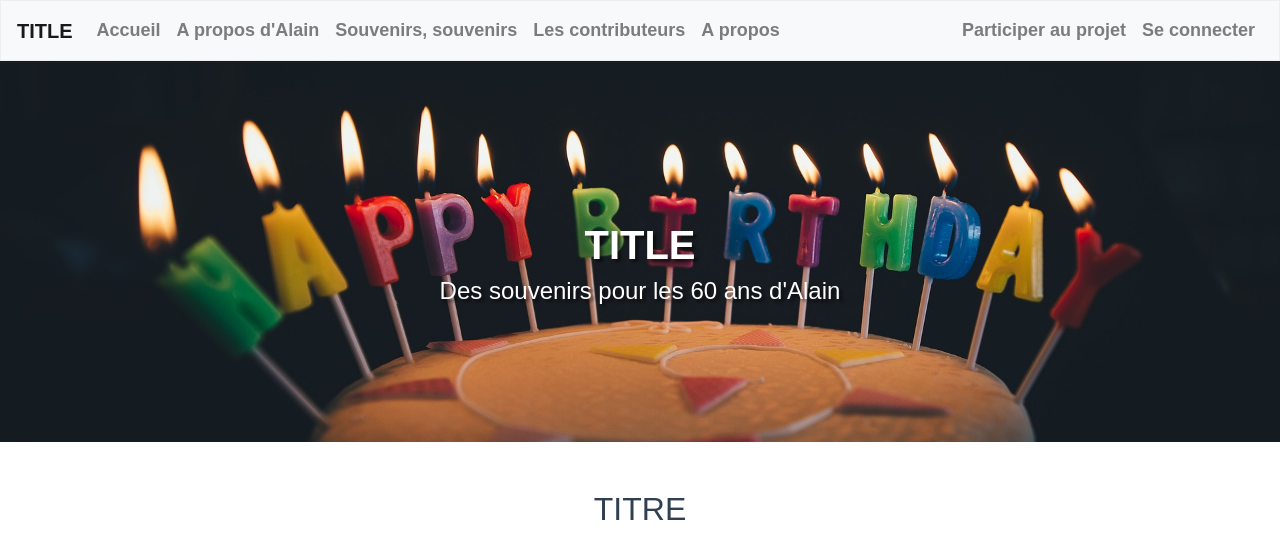
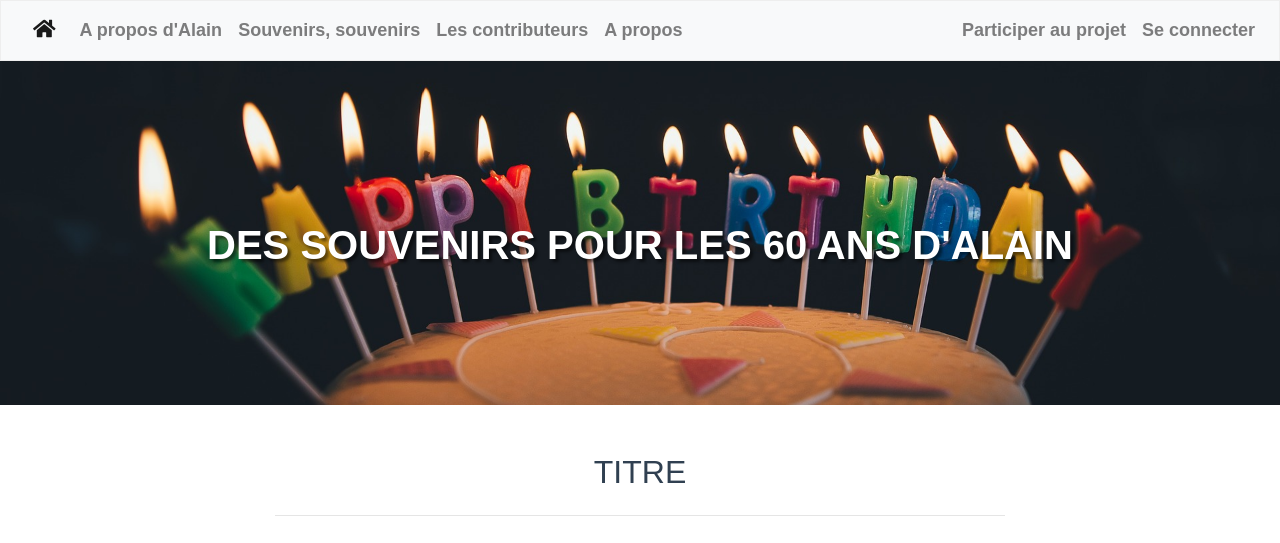
Before and after one commit to punckle/memories, a Symfony app: template templates/home/index.html.twig in a window 1280 px wide. Shown: the top 543 px of the page. Run offline with Twig, Linux system fonts and the light colour scheme; the template is opened without the code that fills it, so the values that code supplies are empty; some libraries are stand-ins or nearby versions; some web fonts are replaced.

Commit message:
Ajustements

```diff
--- a/templates/base.html.twig
+++ b/templates/base.html.twig
@@ -12,16 +12,13 @@
     </head>
     <header>
         <nav class="navbar navbar-expand-lg navbar-light bg-light">
-            <a class="navbar-brand" href="{{ path('home') }}">TITLE</a>
+            <a class="navbar-brand" href="{{ path('home') }}"><i class="fas fa-home ml-3 mb-2"></i></a>
             <button class="navbar-toggler" type="button" data-toggle="collapse" data-target="#navbarColor03" aria-controls="navbarColor03" aria-expanded="false" aria-label="Toggle navigation">
                 <span class="navbar-toggler-icon"></span>
             </button>
 
             <div class="collapse navbar-collapse" id="navbarColor03">
                 <ul class="navbar-nav mr-auto">
-                    <li class="nav-item">
-                        <a class="nav-link" href="{{ path('home') }}">Accueil</a>
-                    </li>
                     <li class="nav-item">
                         <a class="nav-link" href="#">A propos d'Alain</a>
                     </li>
--- a/templates/home/index.html.twig
+++ b/templates/home/index.html.twig
@@ -13,9 +13,8 @@
             <div class="row">
                 <div class="col-lg-10 mx-auto">
                     <h1 class="text-uppercase">
-                        <strong>TITLE</strong>
+                        <strong>Des souvenirs pour les 60 ans d'Alain</strong>
                     </h1>
-                    <h4 class="text-white">Des souvenirs pour les 60 ans d'Alain</h4>
                     <br>
                 </div>
             </div>
--- a/templates/memory/show.html.twig
+++ b/templates/memory/show.html.twig
@@ -19,7 +19,7 @@
         <div class="row">
             <div class="col-md-8 mb-3 mt-5 text-justify">
                 {{ memory.content | raw }}
-            </div>
+r            </div>
             <div id="myCarousel" class="carousel slide" data-ride="carousel">
                 <!-- Indicators -->
                 <ol class="carousel-indicators">
--- a/templates/security/login.html.twig
+++ b/templates/security/login.html.twig
@@ -13,7 +13,7 @@
             <div class="col-md-3"></div>
             <div class="col-md-6">
                 <div class="bg-light py-3 px-3">
-                    <h1 class="text-center">Log in !</h1>
+                    <h1 class="text-center">Se connecter</h1>
 
 
                     <form action="{{ path('login') }}" method="POST">
--- a/templates/user/registration.html.twig
+++ b/templates/user/registration.html.twig
@@ -8,7 +8,7 @@
     <div class="container text-center">
         <div class="card mx-auto mt-5" style="width: 50em;">
             <div class="card-header">
-                <h1>Inscription à ...</h1>
+                <h1>Inscription</h1>
             </div>
             {{ form_start(form) }}
             <div class="my-4">{{ form_widget(form.firstName) }}</div>
--- a/templates/user/settings.html.twig
+++ b/templates/user/settings.html.twig
@@ -11,7 +11,7 @@
     <div class="container text-center">
         <div class="card mx-auto mt-5">
             <div class="card-header">
-                <h1 class="text-center mt-5 mb-5">Settings</h1>
+                <h1 class="text-center mt-5 mb-5">Paramètres</h1>
             </div>
 
             <div class="container">
```
